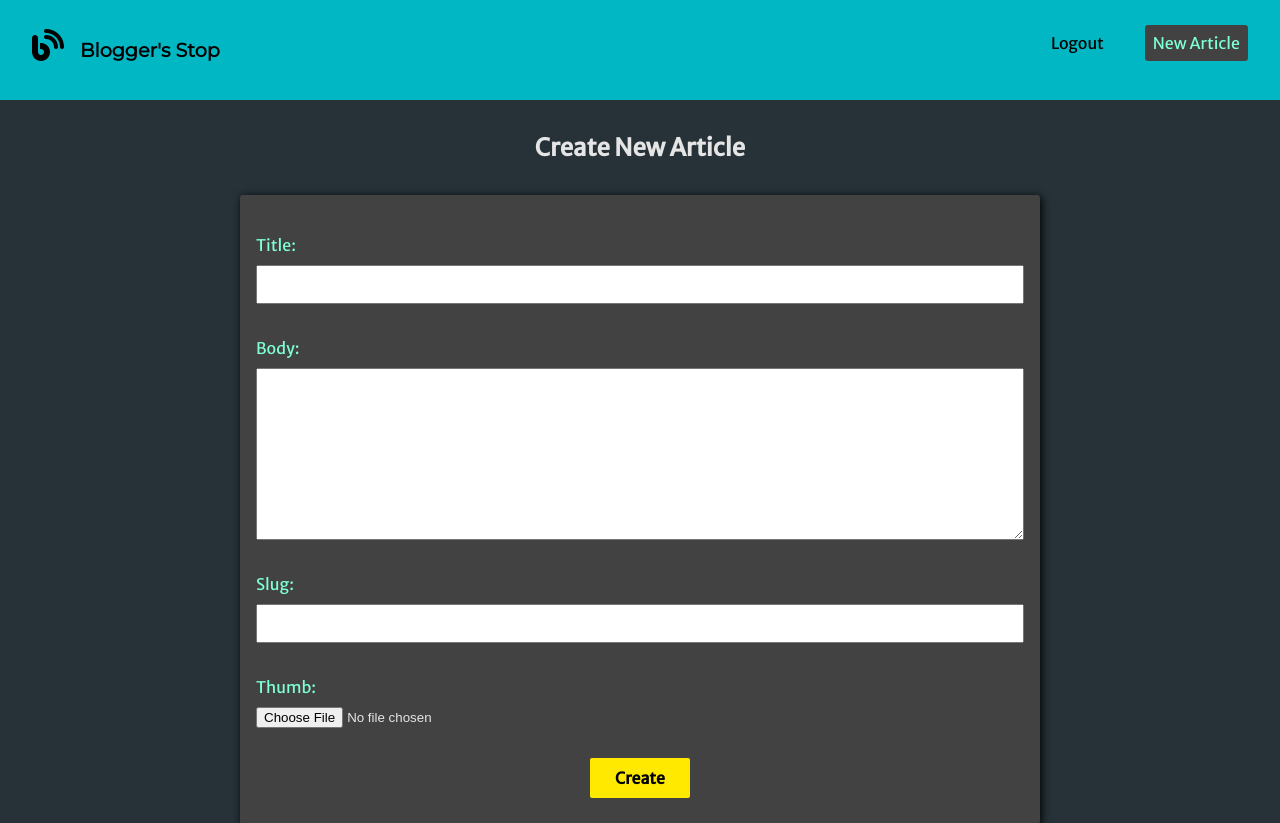
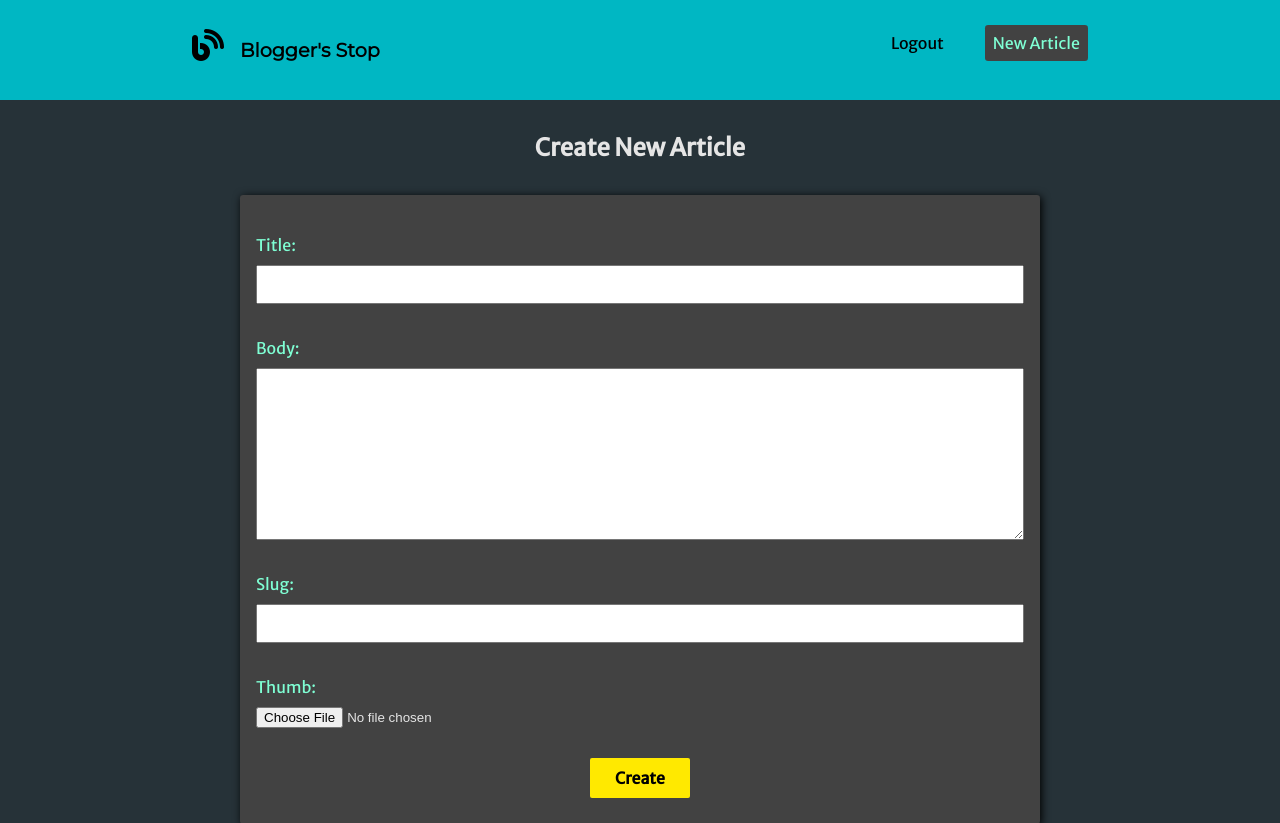
Before and after one commit to ans-human/djangoproject, a Django app: page /articles/create/ in a window 1280 px wide. Shown: the top 823 px of the page. Run offline with Django 3.2, Linux system fonts and the light colour scheme; a user stored in the database is signed in; some libraries are stand-ins or nearby versions.

Commit message:
added dependecy files

```diff
--- a/assets/styles.css
+++ b/assets/styles.css
@@ -38,6 +38,16 @@ a, a:hover, a:visited{
     justify-content:center;
 }
 
+.wrapper{
+    box-sizing: border-box;
+    margin:0 auto 2rem;
+    max-width: 960px;
+}
+
+.header-color{
+    background-color:var(--highlight);
+}
+
 div.wrapper h1,div.container h1{
     margin: 2rem 2rem;
     text-align:center;
@@ -46,11 +56,10 @@ div.wrapper h1,div.container h1{
 }
 
 header {
-    background-color:var(--highlight);
     display: grid;
     grid-template-columns: 1fr 1fr;
     padding:0rem 1rem;
-    margin-bottom: 2rem;
+    margin-bottom:1rem 2rem;
 }
 
 nav {
@@ -88,7 +97,7 @@ nav button{
 
 .articles{
     display:grid;
-    grid-template-columns: 1fr 1fr 1fr;
+    grid-template-columns: 1fr 1fr;
 }
 .article{
     margin: 2rem;
--- a/templates/base_layout.html
+++ b/templates/base_layout.html
@@ -9,6 +9,7 @@
     <title>Articles</title>
 </head>
 <body>
+    <div class="header-color">
         <header class="wrapper">
             <h1><a href="{% url 'home' %}" ><i class="icon fas fa-blog"><p class="icon-head"> Blogger's Stop</p></i></a></h1>
             <nav>
@@ -28,6 +29,7 @@
                 </ul>
             </nav>
         </header>
+    </div>
     <div class='wrapper'>
         {% block content %}
         {% endblock %}
```
Also changed, not shown: requirements.txt (added, +12 -0 lines), db.sqlite3, 2 other files. Lines whose indentation alone changed are shown as unchanged.
